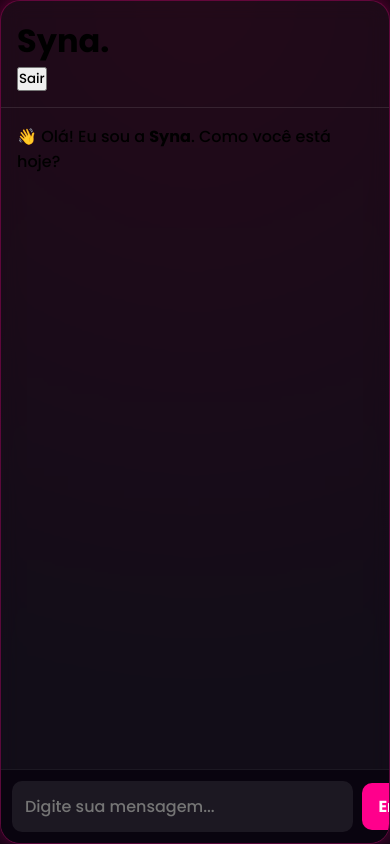
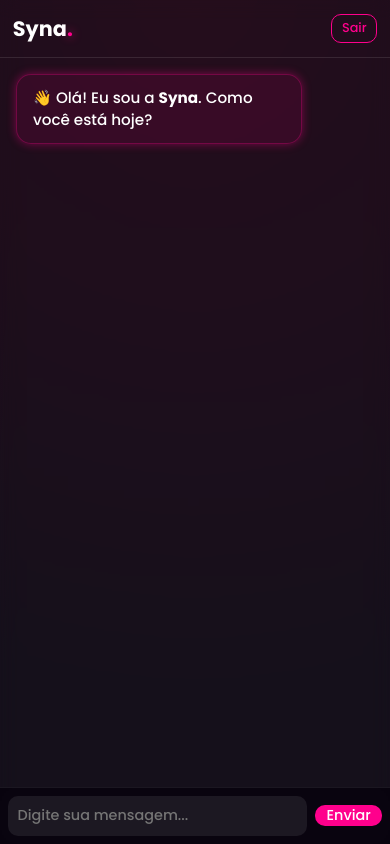
Before and after one commit to Retr0-08/syna-node, a website: page public/chat.html in a window 390 px wide. Drawn offline with Linux system fonts and the light colour scheme; sample sign-in values are in the browser's storage.

Commit message:
Add files via upload

```diff
--- a/public/assets/css/chat.css
+++ b/public/assets/css/chat.css
@@ -14,60 +14,138 @@
   font-family: 'Poppins', sans-serif;
 }
 
-/* TELA REAL DO CELULAR */
-html, body {
-  height: 100%;
+/* ---- CORRIGIDO AQUI ---- */
+body {
+  height: 100vh;
   background: radial-gradient(circle at top, var(--wine), var(--bg-dark) 80%);
+  color: var(--text);
   overflow: hidden;
+  display: block; /* <- CORREÇÃO PRINCIPAL */
 }
 
-/* -------- NOVA ESTRUTURA RESPONSIVA -------- */
+/* Centraliza no PC */
+@media (min-width: 900px) {
+  body {
+    display: flex;
+    align-items: center;
+    justify-content: center;
+  }
+}
 
+/* 💬 Container do chat */
 .chat-container {
-  height: 100dvh; /* FIXA o chat na altura REAL do celular */
-  width: 100%;
-  max-width: 600px;
-  margin: 0 auto;
+  width: 95%;
+  max-width: 500px;
+  background: rgba(255, 255, 255, 0.05);
+  border-radius: 20px;
+  box-shadow: 0 0 25px rgba(255, 0, 140, 0.3);
+  border: 1px solid rgba(255, 0, 140, 0.3);
+  backdrop-filter: blur(10px);
   display: flex;
   flex-direction: column;
-  background: rgba(255, 255, 255, 0.04);
-  border-radius: 20px;
-  border: 1px solid rgba(255, 0, 140, 0.3);
-  backdrop-filter: blur(10px);
-  box-shadow: 0 0 25px rgba(255, 0, 140, 0.4);
+  height: 85vh;
   overflow: hidden;
+  animation: glowPulse 3s ease-in-out infinite alternate;
+}
+
+@keyframes glowPulse {
+  from {
+    box-shadow: 0 0 15px rgba(255, 0, 140, 0.2);
+  }
+  to {
+    box-shadow: 0 0 35px rgba(255, 0, 140, 0.6);
+  }
 }
 
 /* Cabeçalho */
 header {
-  flex-shrink: 0;
+  display: flex;
+  justify-content: space-between;
+  align-items: center;
   padding: 1rem;
   border-bottom: 1px solid rgba(255, 255, 255, 0.1);
 }
 
-/* Área de mensagens */
+.logo {
+  font-size: 1.8rem;
+  color: var(--text);
+}
+
+.logo span {
+  color: var(--neon-pink);
+  text-shadow: 0 0 10px var(--neon-pink);
+}
+
+#logout {
+  background: transparent;
+  border: 1px solid var(--neon-pink);
+  border-radius: 10px;
+  padding: 0.4rem 0.8rem;
+  color: var(--neon-pink);
+  cursor: pointer;
+  transition: 0.3s;
+}
+
+#logout:hover {
+  background: var(--neon-pink);
+  color: #fff;
+  box-shadow: 0 0 15px var(--neon-pink);
+}
+
+/* Mensagens */
 .chat-box {
-  flex: 1; /* A parte que cresce */
+  flex: 1;
+  padding: 1rem;
   overflow-y: auto;
-  padding: 1rem;
-  padding-bottom: 90px; /* espaço para a barra */
   display: flex;
   flex-direction: column;
   gap: 0.8rem;
+  scroll-behavior: smooth;
+  padding-bottom: 80px; /* espaço pra barra de digitação */
 }
 
-/* -------- NOVA BARRA DE DIGITAÇÃO -------- */
+.message {
+  max-width: 80%;
+  padding: 0.8rem 1rem;
+  border-radius: 15px;
+  line-height: 1.4;
+  animation: fadeIn 0.4s ease;
+  word-wrap: break-word;
+  font-size: 0.95rem;
+}
+
+@keyframes fadeIn {
+  from { opacity: 0; transform: translateY(10px); }
+  to { opacity: 1; transform: translateY(0); }
+}
+
+.message.bot {
+  background: rgba(255, 0, 140, 0.1);
+  border: 1px solid rgba(255, 0, 140, 0.3);
+  align-self: flex-start;
+  box-shadow: 0 0 10px rgba(255, 0, 140, 0.4);
+}
+
+.message.user {
+  background: rgba(255, 255, 255, 0.1);
+  border: 1px solid rgba(255, 255, 255, 0.2);
+  align-self: flex-end;
+}
+
+/* 🖊️ Campo de digitação fixo e adaptável */
 .input-area {
-  position: absolute;
+  position: fixed;
   bottom: 0;
   left: 0;
   width: 100%;
-  padding: 0.7rem;
+  background: rgba(9, 4, 15, 0.95);
+  backdrop-filter: blur(10px);
+  border-top: 1px solid rgba(255, 255, 255, 0.08);
   display: flex;
   align-items: center;
-  gap: 0.6rem;
-  background: rgba(9, 4, 15, 0.95);
-  border-top: 1px solid rgba(255, 255, 255, 0.08);
+  gap: 0.5rem;
+  padding: 0.8rem;
+  z-index: 1000;
 }
 
 .input-area input {
@@ -76,16 +154,113 @@ header {
   border: none;
   border-radius: 10px;
   background: rgba(255, 255, 255, 0.08);
-  color: white;
+  color: var(--text);
+  outline: none;
+  transition: all 0.3s ease;
   font-size: 1rem;
+}
+
+.input-area input:focus {
+  box-shadow: 0 0 10px var(--neon-pink);
 }
 
 #send-btn {
   background: var(--neon-pink);
   border: none;
-  padding: 0.7rem 1rem;
   border-radius: 10px;
-  color: white;
-  font-weight: bold;
+  color: #fff;
+  padding: 0 1rem;
+  cursor: pointer;
+  transition: all 0.3s ease;
   font-size: 1rem;
 }
+
+#send-btn:hover {
+  transform: scale(1.05);
+  box-shadow: 0 0 20px var(--neon-pink);
+}
+
+/* 🌐 Responsividade total */
+@media (max-width: 1024px) {
+  .chat-container {
+    height: 90vh;
+    width: 95%;
+  }
+}
+
+@media (max-width: 768px) {
+  body {
+    align-items: flex-start;
+    padding-top: 1rem;
+  }
+
+  .chat-container {
+    height: 95vh;
+    width: 95%;
+    border-radius: 15px;
+  }
+
+  .chat-box {
+    padding-bottom: 100px;
+  }
+
+  .input-area {
+    padding: 0.6rem;
+  }
+
+  .input-area input {
+    font-size: 0.9rem;
+  }
+
+  #send-btn {
+    padding: 0 0.8rem;
+  }
+}
+
+@media (max-width: 480px) {
+  body {
+    padding: 0;
+  }
+
+  .chat-container {
+    height: 100vh;
+    width: 100%;
+    border-radius: 0;
+    box-shadow: none;
+    border: none;
+  }
+
+  header {
+    padding: 0.8rem;
+  }
+
+  .logo {
+    font-size: 1.3rem;
+  }
+
+  #logout {
+    font-size: 0.8rem;
+    padding: 0.3rem 0.6rem;
+  }
+
+  .input-area {
+    padding: 0.5rem;
+  }
+
+  .input-area input {
+    padding: 0.6rem;
+    font-size: 0.9rem;
+  }
+
+  #send-btn {
+    padding: 0 0.7rem;
+    font-size: 0.9rem;
+  }
+}
+
+/* 🔧 Compatibilidade Android/iOS (teclado virtual) */
+@supports (height: 100dvh) {
+  .chat-container {
+    height: 100dvh;
+  }
+}
```
